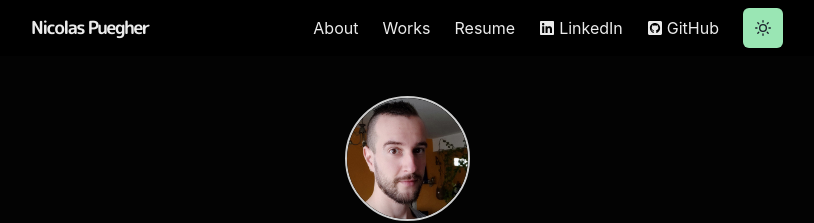
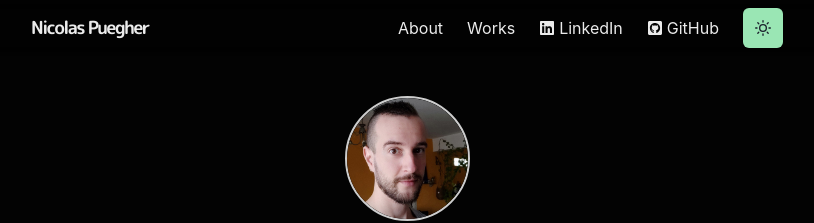
Before and after one commit to nicoPuegher/portfolio, a Next.js app: page / in a window 1280 px wide. Shown: the top 223 px of the page, without its empty margins (233-1047 px from the left). Built offline with nearby package versions, Linux system fonts and the light colour scheme.

Commit message:
update bg color and remove resume in navbar component

```diff
--- a/components/navbar.js
+++ b/components/navbar.js
@@ -50,7 +50,7 @@ const Navbar = props => {
       w="100%"
       position="fixed"
       style={{ backdropFilter: 'blur(10px' }}
-      bg={useColorModeValue('blackAlpha.50', 'blackAlpha.800')}
+      bg={useColorModeValue('blackAlpha.50', 'blackAlpha.400')}
       zIndex={2}
       {...props}
     >
@@ -79,9 +79,6 @@ const Navbar = props => {
           </LinkItem>
           <LinkItem href="/works" path={path}>
             Works
-          </LinkItem>
-          <LinkItem href="/resume" path={path}>
-            Resume
           </LinkItem>
           <LinkItem
             href="https://www.linkedin.com/in/nicolas-puegher/"
```
